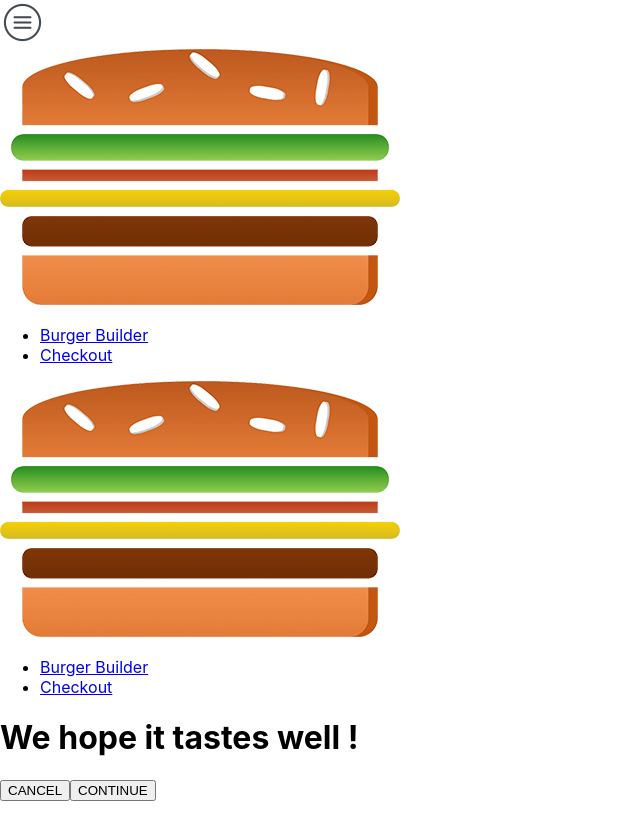
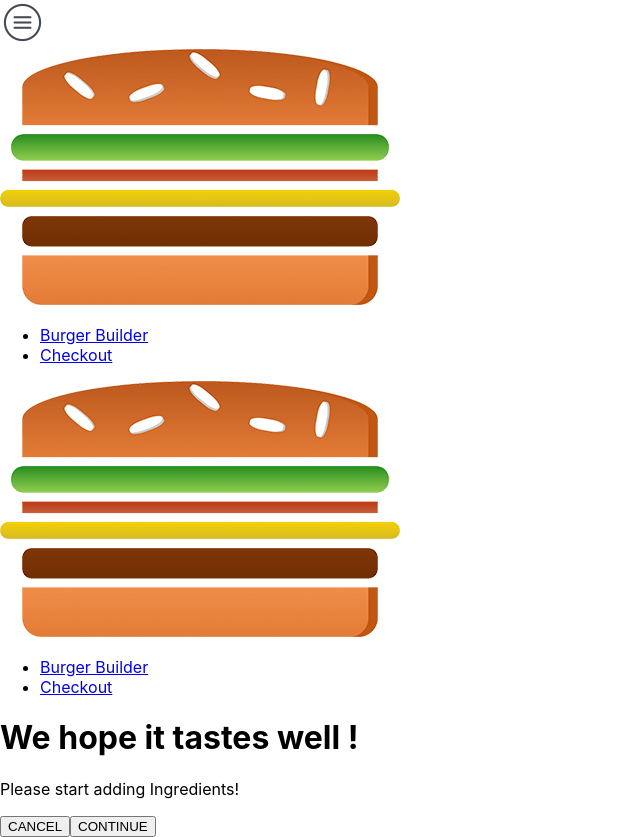
Before and after one commit to 1kevinson/react-complete-guide, a React app in the folder burger-builder/: page /checkout in a window 1280 px wide. Shown: the whole page, without its empty margins (0-640 px from the left). Before the commit the page ends 801 px from the top, so only its background shows below. Built offline with nearby package versions, Linux system fonts and the light colour scheme.

Commit message:
[Routing - Burger Builder](<>): Passing ingredient via query params

```diff
--- a/burger-builder/src/containers/BurgerBuilder/BurgerBuilder.js
+++ b/burger-builder/src/containers/BurgerBuilder/BurgerBuilder.js
@@ -129,7 +129,19 @@
         this.setState({ loading: false, purchasing: false });
         console.log(err);
       });*/
-    this.props.history.push("/checkout");
+    const queryParams = [];
+    for (let i in this.state.ingredients) {
+      queryParams.push(
+        encodeURIComponent(i) +
+          "=" +
+          encodeURIComponent(this.state.ingredients[i])
+      );
+    }
+    const queryString = queryParams.join("&");
+    this.props.history.push({
+      pathname: "/checkout",
+      search: "?" + queryString,
+    });
   };
 
   render() {
--- a/burger-builder/src/containers/Checkout/Checkout.js
+++ b/burger-builder/src/containers/Checkout/Checkout.js
@@ -10,6 +10,16 @@
       meat: 1,
     },
   };
+
+  componentDidMount() {
+    const query = new URLSearchParams(this.props.location.search);
+    const ingredients = {};
+    for (let param of query.entries()) {
+      // param => ['salad','1']
+      ingredients[param[0]] = +param[1];
+    }
+    this.setState({ ingredients: ingredients });
+  }
 
   checkoutCancelledHandler = () => {
     this.props.history.goBack();
```
